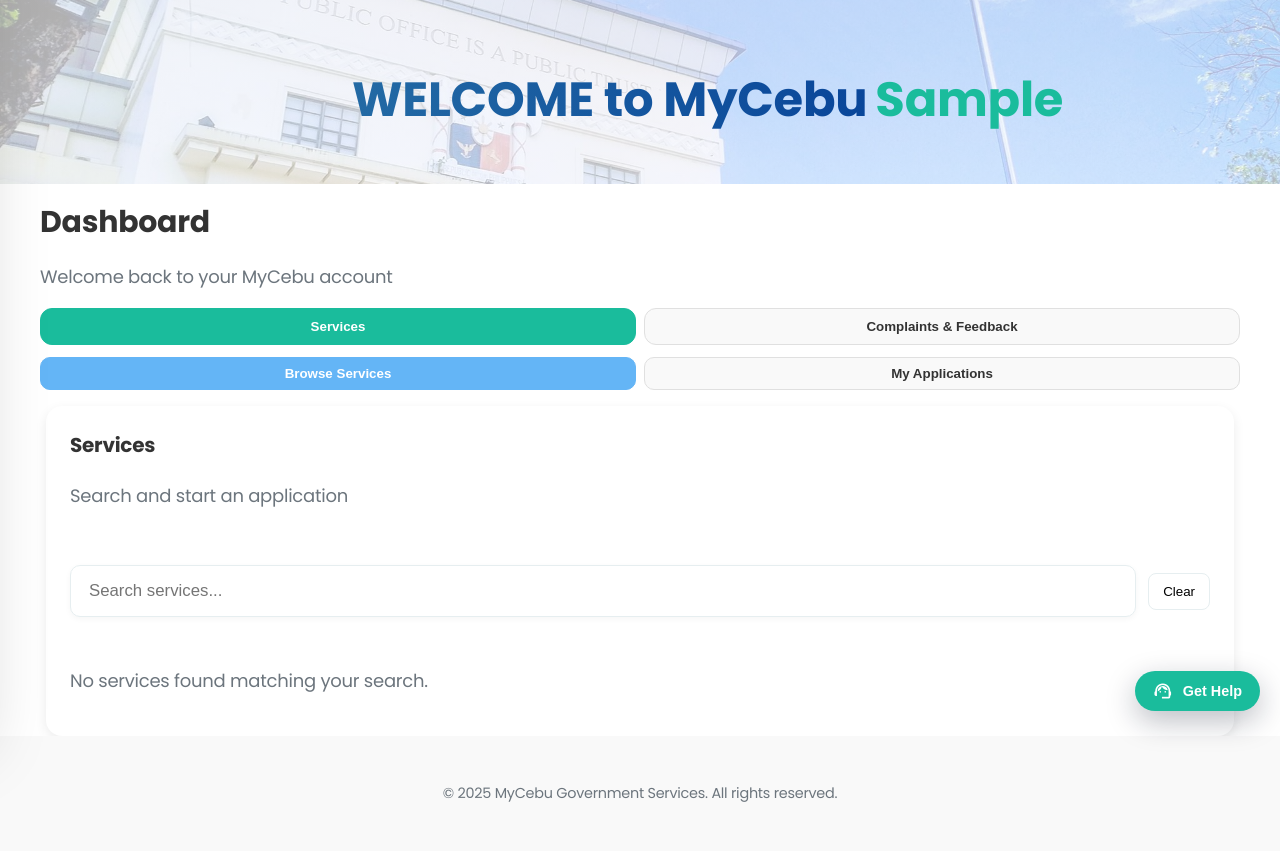
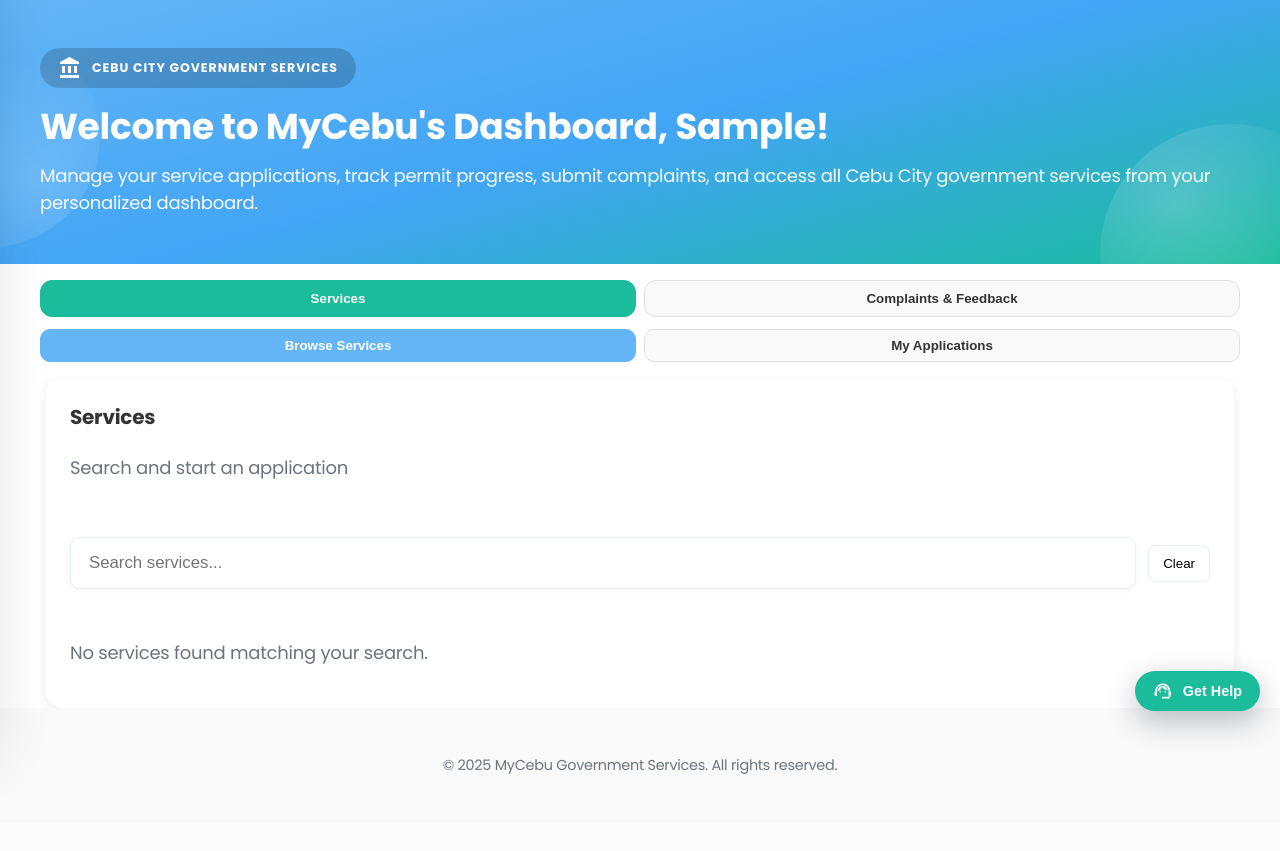
Before and after one commit to mrxception/CSIT327-G1-MyCebu, a Django app: page /dashboard/ in a window 1280 px wide. Shown: the part 69-920 px from the top of the page. After the commit the page ends 843 px from the top, so only its background shows below. Run offline with Django 5.2, Linux system fonts and the light colour scheme; the visitor is signed in with stand-in values (Sample User, id 1); data that the repository does not hold is empty.

Commit message:
feature(landing): unified all headers across all pages and modified home page header

```diff
--- a/static/mycebu_app/css/ordinances.css
+++ b/static/mycebu_app/css/ordinances.css
@@ -19,7 +19,7 @@
 }
 .svc-hero::before { content: ""; position: absolute; inset: auto -80px -120px auto; width: 260px; height: 260px; border-radius: 999px; background: radial-gradient(circle at 30% 30%, rgba(255,255,255,.22) 0, transparent 60%); opacity: .9; pointer-events: none; }
 .svc-hero::after { content: ""; position: absolute; inset: 10% auto auto -120px; width: 220px; height: 220px; border-radius: 999px; background: radial-gradient(circle at 70% 70%, rgba(255,255,255,.18) 0, transparent 60%); pointer-events: none; }
-.svc-hero__badge { display: inline-flex; align-items: center; gap: 10px; padding: 8px 18px; border-radius: 999px; background: rgba(0,0,0,.18); backdrop-filter: blur(6px); font-size: .78rem; font-weight: 700; letter-spacing: .08em; text-transform: uppercase; margin-bottom: 12px; position: relative; z-index: 2; }
+.dir-hero__badge{display:inline-flex;align-items:center;gap:10px;padding:8px 18px;border-radius:999px;background:rgba(0,0,0,.18);backdrop-filter:blur(6px);font-size:.78rem;font-weight:700;letter-spacing:.08em;text-transform:uppercase;margin-bottom:12px}
 .svc-hero__title { font-size: 2.25rem; margin: 0 0 8px; position: relative; z-index: 2; }
 .svc-hero__desc { opacity: .95; margin: 0; position: relative; z-index: 2; }
 .empty-msg { text-align: center; color: var(--muted); font-size: 1.1rem; margin-top: 32px; margin-bottom: 32px; font-weight: 500; }
--- a/static/mycebu_app/css/services.css
+++ b/static/mycebu_app/css/services.css
@@ -29,7 +29,7 @@
 .svc-hero::before { content: ""; position: absolute; inset: auto -80px -120px auto; width: 260px; height: 260px; border-radius: 999px; background: radial-gradient(circle at 30% 30%, rgba(255,255,255,.22) 0, transparent 60%); opacity: .9; pointer-events: none; }
 .svc-hero::after { content: ""; position: absolute; inset: 10% auto auto -120px; width: 220px; height: 220px; border-radius: 999px; background: radial-gradient(circle at 70% 70%, rgba(255,255,255,.18) 0, transparent 60%); pointer-events: none; }
 
-.svc-hero__badge { display: inline-flex; align-items: center; gap: 10px; padding: 8px 18px; border-radius: 999px; background: rgba(0,0,0,.18); backdrop-filter: blur(6px); font-size: .78rem; font-weight: 700; letter-spacing: .08em; text-transform: uppercase; margin-bottom: 12px; position: relative; z-index: 2; }
+.dir-hero__badge{display:inline-flex;align-items:center;gap:10px;padding:8px 18px;border-radius:999px;background:rgba(0,0,0,.18);backdrop-filter:blur(6px);font-size:.78rem;font-weight:700;letter-spacing:.08em;text-transform:uppercase;margin-bottom:12px}
 .svc-hero__title { font-size: 2.25rem; margin: 0 0 8px; position: relative; z-index: 2; }
 .svc-hero__desc { opacity: .95; margin: 0; position: relative; z-index: 2; }
 
--- a/templates/mycebu_app/landing_base.html
+++ b/templates/mycebu_app/landing_base.html
@@ -6,6 +6,7 @@
     <meta charset="UTF-8" />
     <meta name="viewport" content="width=device-width, initial-scale=1.0" />
     <title>MyCebu - Government Services</title>
+    <link rel="icon" type="image/png" href="{% static 'mycebu_app/icons/mycebu-logo.png' %}">
 
     <link rel="stylesheet" href="{% static 'mycebu_app/css/globals.css' %}">
     <link rel="stylesheet" href="{% static 'mycebu_app/css/header.css' %}">
--- a/templates/mycebu_app/pages/dashboard.html
+++ b/templates/mycebu_app/pages/dashboard.html
@@ -2,19 +2,26 @@
 {% load static %}
 
 {% block content %}
-<section class="dashboard-hero">
-  <div class="dashboard-hero-content">
-    <h4>WELCOME to MyCebu</h4>
-    <h2>{{ user.first_name }}</h2>
+<style>
+.dir-hero{background:linear-gradient(165deg,var(--secondary) 0%,var(--secondary-600) 50%,var(--primary) 100%);color:#fff;padding:48px 20px;margin-bottom:16px;position:relative;overflow:hidden}
+.dir-hero::before{content:"";position:absolute;inset:auto -80px -120px auto;width:260px;height:260px;border-radius:999px;background:radial-gradient(circle at 30% 30%,rgba(255,255,255,.22) 0,transparent 60%);opacity:.9}
+.dir-hero::after{content:"";position:absolute;inset:10% auto auto -120px;width:220px;height:220px;border-radius:999px;background:radial-gradient(circle at 70% 70%,rgba(255,255,255,.18) 0,transparent 60%)}
+.dir-hero__badge{display:inline-flex;align-items:center;gap:10px;padding:8px 18px;border-radius:999px;background:rgba(0,0,0,.18);backdrop-filter:blur(6px);font-size:.78rem;font-weight:700;letter-spacing:.08em;text-transform:uppercase;margin-bottom:12px}
+.dir-hero__title{font-size:2.25rem;margin:0 0 8px}
+.dir-hero__desc{opacity:.95;margin:0}
+</style>
+<header class="dir-hero">
+  <div class="container">
+    <div class="dir-hero__badge">
+      <i class="material-icons">account_balance</i> Cebu City Government Services
+    </div>
+    <h1 class="dir-hero__title">Welcome to MyCebu's Dashboard, {{ user.first_name }}!</h1>
+    <p class="dir-hero__desc">Manage your service applications, track permit progress, submit complaints, and access all Cebu City government services from your personalized dashboard.</p>
   </div>
-</section>
+</header>
 
 <section class="tab-content-section" data-loading="false">
   <div class="container">
-    <header class="dash-head">
-      <h1 class="h2">Dashboard</h1>
-      <p class="muted">Welcome back to your MyCebu account</p>
-    </header>
 
     <nav class="dash-tabs">
       <button class="dash-tab is-active" data-tab="services">Services</button>
```
Also changed, not shown: templates/mycebu_app/pages/landing.html (+9 -15 lines), templates/mycebu_app/pages/ordinances.html (+3 -8 lines), templates/mycebu_app/pages/services.html (+2 -7 lines).
